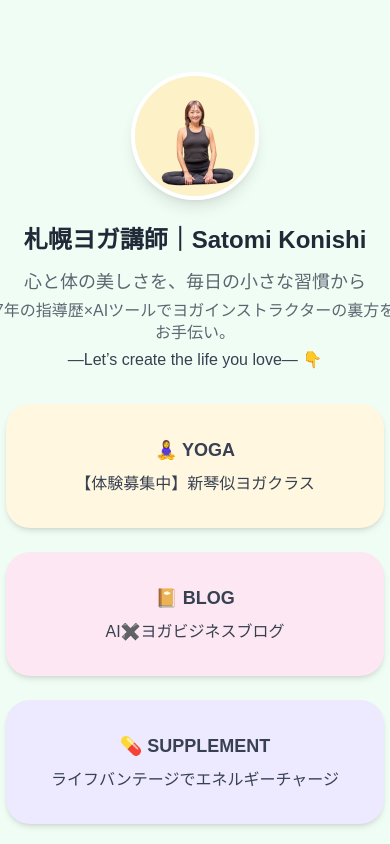
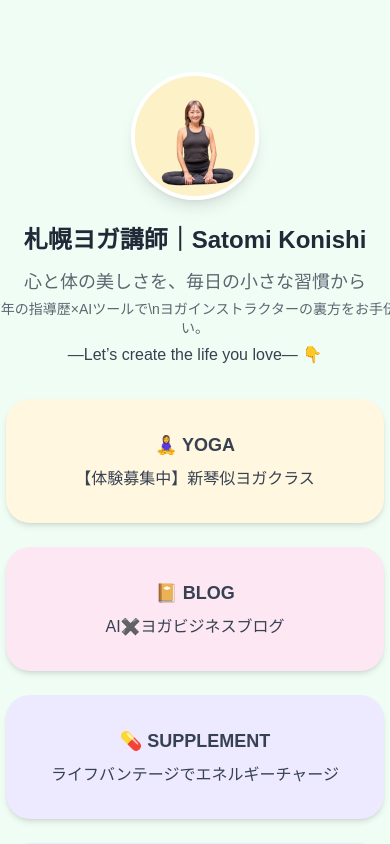
Before and after one commit to satomi-k18/litlink2, a React (Vite) app: page / in a window 390 px wide. Shown: the top 844 px of the page. Built offline with nearby package versions, Linux system fonts and the light colour scheme.

Commit message:
chore: tweak paragraph to two lines mobile

```diff
--- a/src/App.tsx
+++ b/src/App.tsx
@@ -16,8 +16,8 @@ export default function App() {
       <p className="mt-3 text-lg opacity-80">
         心と体の美しさを、毎日の小さな習慣から
       </p>
-      <p className="mt-1 text-base md:text-lg leading-snug opacity-80 text-center whitespace-pre-line">
-        7年の指導歴×AIツールでヨガインストラクターの裏方をお手伝い。
+      <p className="mt-1 text-sm md:text-base leading-snug opacity-80 text-center whitespace-pre-line">
+        7年の指導歴×AIツールで\nヨガインストラクターの裏方をお手伝い。
       </p>
       <p className="mt-1 mb-8 font-medium">—Let’s create the life you love— 👇</p>
 
```
Also changed, not shown: 10 other files (tests, documents, lock files or other folders).
